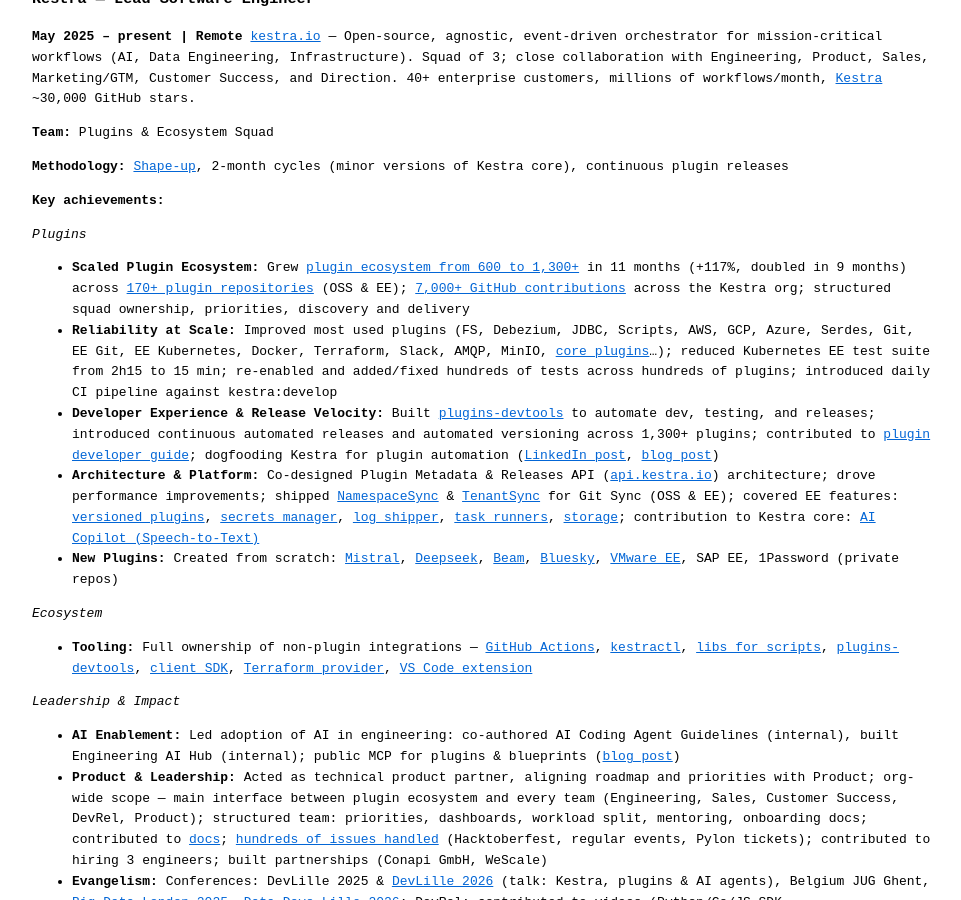
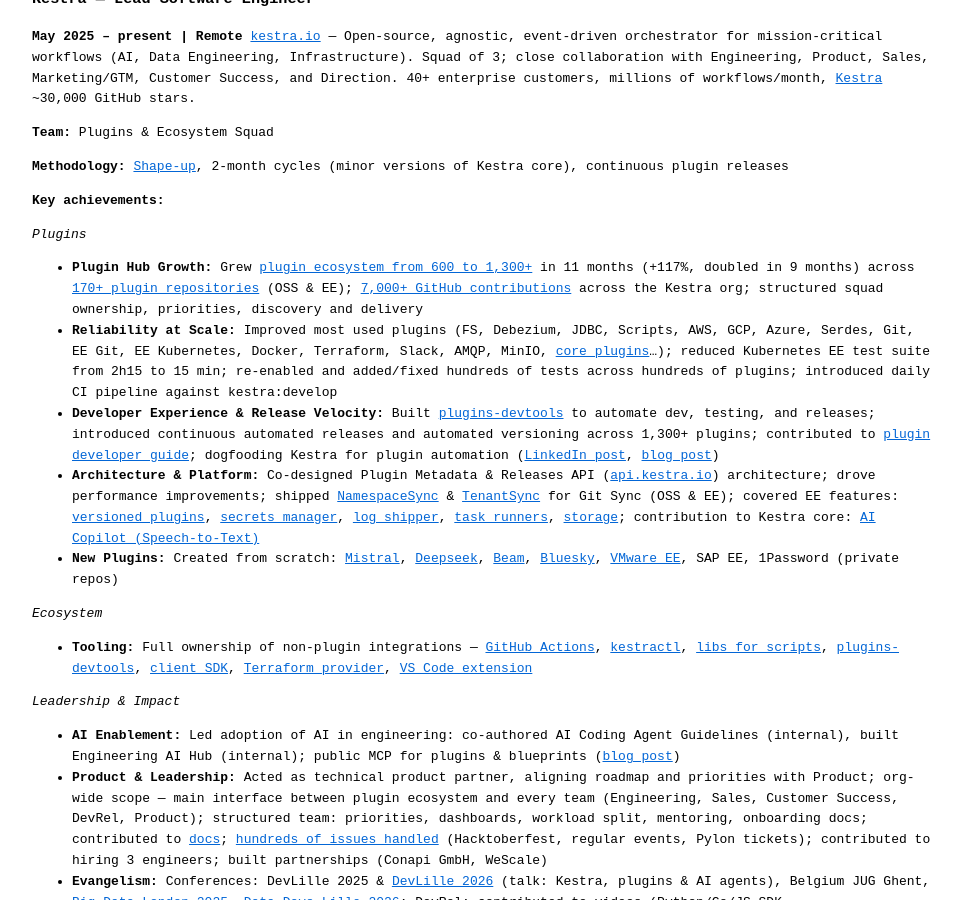
Before and after one commit to fdelbrayelle/fdelbrayelle.github.io, a Jekyll site: the page built from cv.md, in a window 1280 px wide and 900 px high, scrolled down 899 px. Shown: the whole window, without its empty margins (158-1119 px from the left). Built offline with Jekyll 4.4.1, drawn with Linux system fonts in a browser that asks for light colours.

Commit message:
fix(cv): rename "Scaled Plugin Ecosystem" to "Plugin Hub Growth"
Avoids confusion with the dedicated "Ecosystem" section below.

Co-Authored-By: Claude Sonnet 4.6 <noreply@anthropic.com>

```diff
--- a/_config.yml
+++ b/_config.yml
@@ -159,7 +159,7 @@ content:
           <p><strong>Achievements:</strong></p>
           <p><em>Plugins</em>
             <ul>
-              <li><strong>Scaled Plugin Ecosystem:</strong> Grew from 600 to <a href="https://kestra.io/plugins" target="_blank" rel="noreferrer noopener">1300+ plugins</a> in 11 months (+117%, doubled in 9 months) across <a href="https://github.com/orgs/kestra-io/repositories?q=plugin" target="_blank" rel="noreferrer noopener">170+ plugin repositories</a> (OSS &amp; EE); <a href="https://github.com/search?q=author%3Afdelbrayelle+org%3Akestra-io&amp;type=pullrequests" target="_blank" rel="noreferrer noopener">7000+ GitHub contributions</a> across the Kestra org; structured squad ownership, priorities, discovery and delivery</li>
+              <li><strong>Plugin Hub Growth:</strong> Grew from 600 to <a href="https://kestra.io/plugins" target="_blank" rel="noreferrer noopener">1300+ plugins</a> in 11 months (+117%, doubled in 9 months) across <a href="https://github.com/orgs/kestra-io/repositories?q=plugin" target="_blank" rel="noreferrer noopener">170+ plugin repositories</a> (OSS &amp; EE); <a href="https://github.com/search?q=author%3Afdelbrayelle+org%3Akestra-io&amp;type=pullrequests" target="_blank" rel="noreferrer noopener">7000+ GitHub contributions</a> across the Kestra org; structured squad ownership, priorities, discovery and delivery</li>
               <li><strong>Reliability at Scale:</strong> Improved most used plugins (FS, Debezium, JDBC, Scripts, AWS, GCP, Azure, Serdes, Git, EE Git, EE Kubernetes, Docker, Terraform, Slack, AMQP, MinIO, <a href="https://kestra.io/plugins/core" target="_blank" rel="noreferrer noopener">core plugins</a>…); reduced Kubernetes EE test suite from 2h15 to 15 min; re-enabled and added/fixed hundreds of tests across hundreds of plugins; introduced daily CI on kestra:develop</li>
               <li><strong>Developer Experience &amp; Release Velocity:</strong> Built <a href="https://github.com/kestra-io/plugins-devtools" target="_blank" rel="noreferrer noopener">plugins-devtools</a> to automate dev, testing, and releases; introduced continuous automated releases and automated versioning across 1300+ plugins; contributed to <a href="https://kestra.io/docs/plugin-developer-guide" target="_blank" rel="noreferrer noopener">plugin developer guide</a>; dogfooding Kestra for plugin automation (<a href="https://www.linkedin.com/posts/fdelbrayelle_kestra-opensource-dataengineering-activity-7447888978512498688-bfBr" target="_blank" rel="noreferrer noopener">LinkedIn post</a>, <a href="https://kestra.io/blogs/2026-04-27-how-kestra-ships-plugins" target="_blank" rel="noreferrer noopener">blog post</a>)</li>
               <li><strong>Architecture &amp; Platform:</strong> Co-designed Plugin Metadata &amp; Releases API (<a href="https://github.com/kestra-io/api.kestra.io" target="_blank" rel="noreferrer noopener">api.kestra.io</a>) architecture; drove performance improvements; shipped <a href="https://github.com/kestra-io/plugin-git/pull/177" target="_blank" rel="noreferrer noopener">NamespaceSync</a> &amp; <a href="https://github.com/kestra-io/plugin-git/pull/180" target="_blank" rel="noreferrer noopener">TenantSync</a> for Git Sync (OSS &amp; EE); covered EE features: <a href="https://kestra.io/docs/enterprise/instance/versioned-plugins" target="_blank" rel="noreferrer noopener">versioned plugins</a>, <a href="https://kestra.io/docs/enterprise/governance/secrets-manager" target="_blank" rel="noreferrer noopener">secrets manager</a>, <a href="https://kestra.io/docs/enterprise/governance/logshipper" target="_blank" rel="noreferrer noopener">log shipper</a>, <a href="https://kestra.io/docs/task-runners" target="_blank" rel="noreferrer noopener">task runners</a>, <a href="https://kestra.io/docs/concepts/storage" target="_blank" rel="noreferrer noopener">storage</a>; contribution to Kestra core: <a href="https://github.com/kestra-io/kestra/pull/14174" target="_blank" rel="noreferrer noopener">AI Copilot (Speech-to-Text)</a></li>
--- a/_data/fr_site.yml
+++ b/_data/fr_site.yml
@@ -89,7 +89,7 @@ content:
           <p><strong>Réalisations :</strong></p>
           <p><em>Plugins</em>
             <ul>
-              <li><strong>Écosystème de plugins en croissance :</strong> Croissance de 600 à <a href="https://kestra.io/plugins" target="_blank" rel="noreferrer noopener">1300+ plugins</a> en 11 mois (+117%, doublé en 9 mois) sur <a href="https://github.com/orgs/kestra-io/repositories?q=plugin" target="_blank" rel="noreferrer noopener">170+ repositories</a> (OSS &amp; EE) ; <a href="https://github.com/search?q=author%3Afdelbrayelle+org%3Akestra-io&amp;type=pullrequests" target="_blank" rel="noreferrer noopener">7000+ contributions sur GitHub</a> ; structuration de l'ownership, des priorités, de la discovery et de la delivery</li>
+              <li><strong>Croissance du hub de plugins :</strong> Croissance de 600 à <a href="https://kestra.io/plugins" target="_blank" rel="noreferrer noopener">1300+ plugins</a> en 11 mois (+117%, doublé en 9 mois) sur <a href="https://github.com/orgs/kestra-io/repositories?q=plugin" target="_blank" rel="noreferrer noopener">170+ repositories</a> (OSS &amp; EE) ; <a href="https://github.com/search?q=author%3Afdelbrayelle+org%3Akestra-io&amp;type=pullrequests" target="_blank" rel="noreferrer noopener">7000+ contributions sur GitHub</a> ; structuration de l'ownership, des priorités, de la discovery et de la delivery</li>
               <li><strong>Fiabilité à l'échelle :</strong> Amélioration des plugins les plus utilisés (FS, Debezium, JDBC, Scripts, AWS, GCP, Azure, Serdes, Git, EE Git, EE Kubernetes, Docker, Terraform, Slack, AMQP, MinIO, <a href="https://kestra.io/plugins/core" target="_blank" rel="noreferrer noopener">core plugins</a>…) ; réduction de la suite de tests Kubernetes EE de 2h15 à 15 min ; réactivation et ajout/correction de centaines de tests sur des centaines de plugins ; CI quotidienne sur kestra:develop</li>
               <li><strong>Expérience développeur &amp; vélocité des releases :</strong> Construction de <a href="https://github.com/kestra-io/plugins-devtools" target="_blank" rel="noreferrer noopener">plugins-devtools</a> pour automatiser le développement, les tests et les releases ; releases continues automatisées et versionnage automatique sur 1300+ plugins ; contribution au <a href="https://kestra.io/docs/plugin-developer-guide" target="_blank" rel="noreferrer noopener">guide développeur de plugins</a> ; dogfooding de Kestra pour l'automatisation des plugins (<a href="https://www.linkedin.com/posts/fdelbrayelle_kestra-opensource-dataengineering-activity-7447888978512498688-bfBr" target="_blank" rel="noreferrer noopener">post LinkedIn</a>, <a href="https://kestra.io/blogs/2026-04-27-how-kestra-ships-plugins" target="_blank" rel="noreferrer noopener">article de blog</a>)</li>
               <li><strong>Architecture &amp; Plateforme :</strong> Co-conception de l'architecture de l'API Plugin Metadata &amp; Releases (<a href="https://github.com/kestra-io/api.kestra.io" target="_blank" rel="noreferrer noopener">api.kestra.io</a>) ; amélioration des performances ; implémentation de <a href="https://github.com/kestra-io/plugin-git/pull/177" target="_blank" rel="noreferrer noopener">NamespaceSync</a> &amp; <a href="https://github.com/kestra-io/plugin-git/pull/180" target="_blank" rel="noreferrer noopener">TenantSync</a> pour le Git Sync (OSS &amp; EE) ; couverture des fonctionnalités EE : <a href="https://kestra.io/docs/enterprise/instance/versioned-plugins" target="_blank" rel="noreferrer noopener">plugins versionnés</a>, <a href="https://kestra.io/docs/enterprise/governance/secrets-manager" target="_blank" rel="noreferrer noopener">secrets manager</a>, <a href="https://kestra.io/docs/enterprise/governance/logshipper" target="_blank" rel="noreferrer noopener">log shipper</a>, <a href="https://kestra.io/docs/task-runners" target="_blank" rel="noreferrer noopener">task runners</a>, <a href="https://kestra.io/docs/concepts/storage" target="_blank" rel="noreferrer noopener">storage</a> ; contribution au cœur de Kestra : <a href="https://github.com/kestra-io/kestra/pull/14174" target="_blank" rel="noreferrer noopener">AI Copilot (Speech-to-Text)</a></li>
--- a/cv.md
+++ b/cv.md
@@ -52,7 +52,7 @@ My job has changed dramatically since 2022, and even more so since 2025 with the
 
 *Plugins*
 
-- **Scaled Plugin Ecosystem:** Grew [plugin ecosystem from 600 to 1,300+](https://kestra.io/plugins) in 11 months (+117%, doubled in 9 months) across [170+ plugin repositories](https://github.com/orgs/kestra-io/repositories?q=plugin) (OSS & EE); [7,000+ GitHub contributions](https://github.com/search?q=author%3Afdelbrayelle+org%3Akestra-io&type=pullrequests) across the Kestra org; structured squad ownership, priorities, discovery and delivery
+- **Plugin Hub Growth:** Grew [plugin ecosystem from 600 to 1,300+](https://kestra.io/plugins) in 11 months (+117%, doubled in 9 months) across [170+ plugin repositories](https://github.com/orgs/kestra-io/repositories?q=plugin) (OSS & EE); [7,000+ GitHub contributions](https://github.com/search?q=author%3Afdelbrayelle+org%3Akestra-io&type=pullrequests) across the Kestra org; structured squad ownership, priorities, discovery and delivery
 - **Reliability at Scale:** Improved most used plugins (FS, Debezium, JDBC, Scripts, AWS, GCP, Azure, Serdes, Git, EE Git, EE Kubernetes, Docker, Terraform, Slack, AMQP, MinIO, [core plugins](https://kestra.io/plugins/core)…); reduced Kubernetes EE test suite from 2h15 to 15 min; re-enabled and added/fixed hundreds of tests across hundreds of plugins; introduced daily CI pipeline against kestra:develop
 - **Developer Experience & Release Velocity:** Built [plugins-devtools](https://github.com/kestra-io/plugins-devtools) to automate dev, testing, and releases; introduced continuous automated releases and automated versioning across 1,300+ plugins; contributed to [plugin developer guide](https://kestra.io/docs/plugin-developer-guide); dogfooding Kestra for plugin automation ([LinkedIn post](https://www.linkedin.com/posts/fdelbrayelle_kestra-opensource-dataengineering-activity-7447888978512498688-bfBr), [blog post](https://kestra.io/blogs/2026-04-27-how-kestra-ships-plugins))
 - **Architecture & Platform:** Co-designed Plugin Metadata & Releases API ([api.kestra.io](https://github.com/kestra-io/api.kestra.io)) architecture; drove performance improvements; shipped [NamespaceSync](https://github.com/kestra-io/plugin-git/pull/177) & [TenantSync](https://github.com/kestra-io/plugin-git/pull/180) for Git Sync (OSS & EE); covered EE features: [versioned plugins](https://kestra.io/docs/enterprise/instance/versioned-plugins), [secrets manager](https://kestra.io/docs/enterprise/governance/secrets-manager), [log shipper](https://kestra.io/docs/enterprise/governance/logshipper), [task runners](https://kestra.io/docs/task-runners), [storage](https://kestra.io/docs/concepts/storage); contribution to Kestra core: [AI Copilot (Speech-to-Text)](https://github.com/kestra-io/kestra/pull/14174)
```
Also changed, not shown: fr/cv.md (+1 -1 lines).
